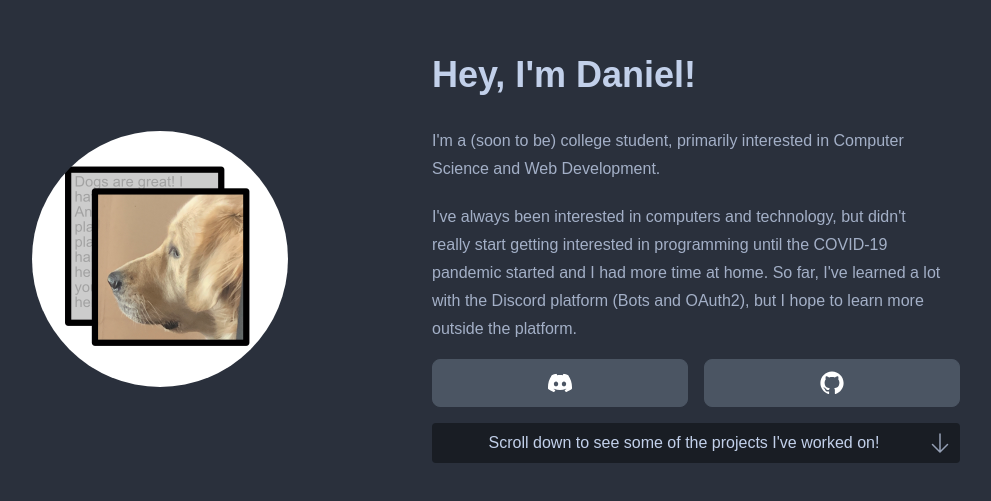
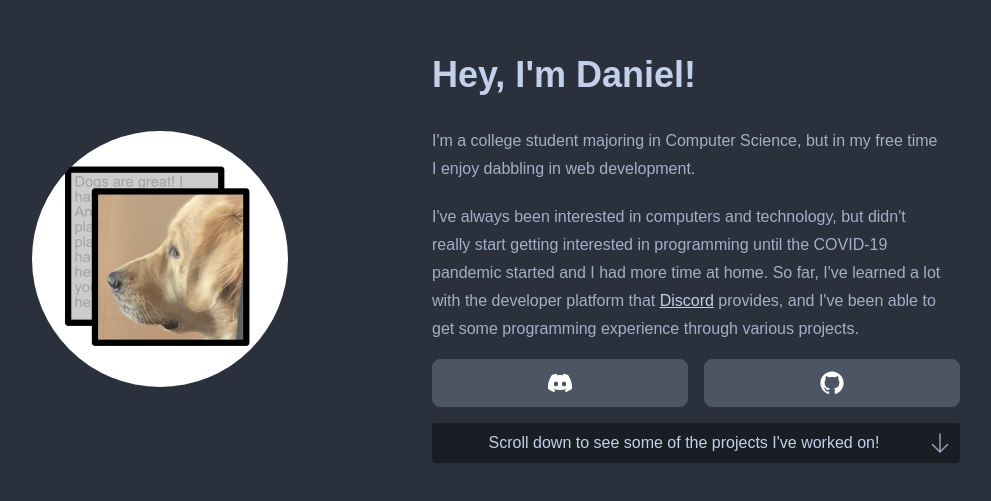
Before and after one commit to TechGeekGamer/personal-site, a React (Create React App) app: page / in a window 1280 px wide. Shown: the part 141-642 px from the top of the page, without its empty margins (212-1203 px from the left). Built offline with nearby package versions, Linux system fonts and the light colour scheme.

Commit message:
I'm in College now

```diff
--- a/src/App.js
+++ b/src/App.js
@@ -12,7 +12,9 @@ const links = require("./assets/links.json");
 const preloadImages = [
   ...projects.map((project) => project.lgImage),
   ...projects.map((project) => project.image),
-  ...projects.filter((project) => project.languages?.icon).map((project) => project.languages?.icon),
+  ...projects
+    .filter((project) => project.languages?.icon)
+    .map((project) => project.languages?.icon),
   ...links.map((link) => link.icon),
   "me.png",
 ];
@@ -123,9 +125,8 @@ function App() {
         >
           <div className="flex items-center flex-wrap gap-2 bg-base-300 rounded p-2 max-w-xl">
             <span className="text-error text-lg">
-              Failed to load some images! Please refresh the
-              page. If this issue persists, please contact me on Discord at
-              @1danielc or{" "}
+              Failed to load some images! Please refresh the page. If this issue
+              persists, please contact me on Discord at @1danielc or{" "}
               <a
                 href={"https://github.com/TechGeekGamer/personal-site"}
                 target="_blank"
@@ -149,15 +150,17 @@ function App() {
                   Hey, I'm Daniel!
                 </h1>
                 <p className="text-center md:text-left">
-                  I'm a (soon to be) college student, primarily interested in
-                  Computer Science and Web Development.
+                  I'm a college student majoring in Computer Science, but in my
+                  free time I enjoy dabbling in web development.
                 </p>
                 <p className="text-center md:text-left">
                   I've always been interested in computers and technology, but
                   didn't really start getting interested in programming until
                   the COVID-19 pandemic started and I had more time at home. So
-                  far, I've learned a lot with the Discord platform (Bots and
-                  OAuth2), but I hope to learn more outside the platform.
+                  far, I've learned a lot with the developer platform that{" "}
+                  <a href="https://discord.com">Discord</a> provides, and I've
+                  been able to get some programming experience through various
+                  projects.
                 </p>
               </article>
               {/* Links */}
```
